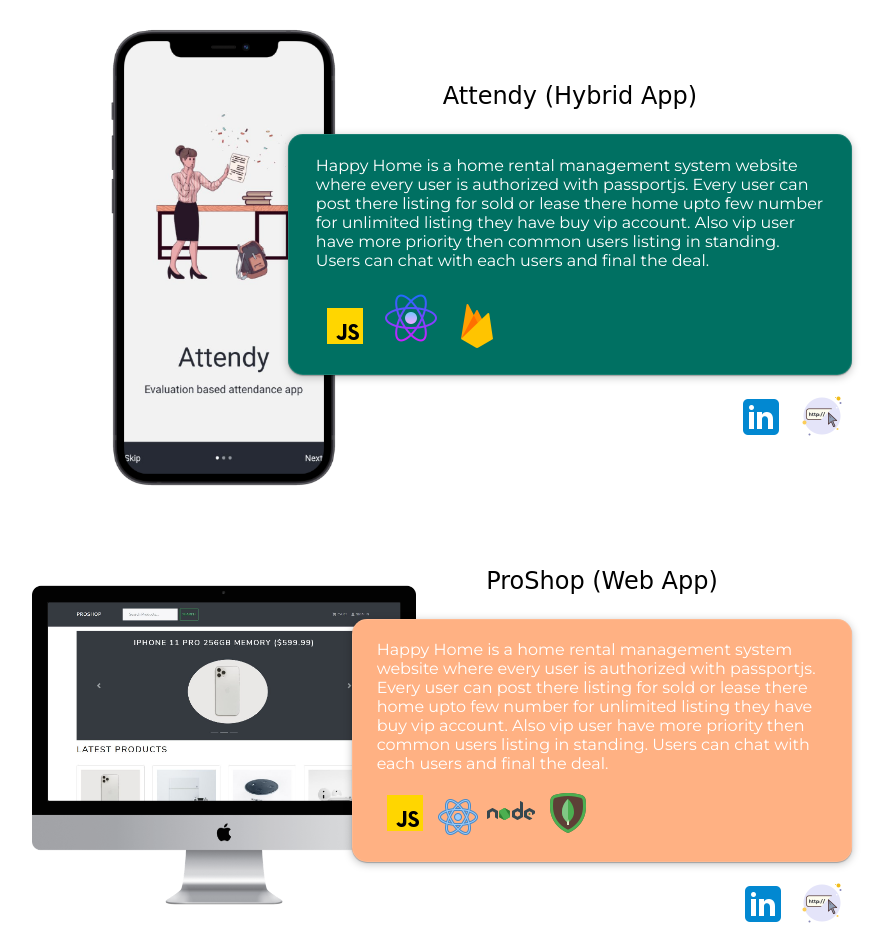
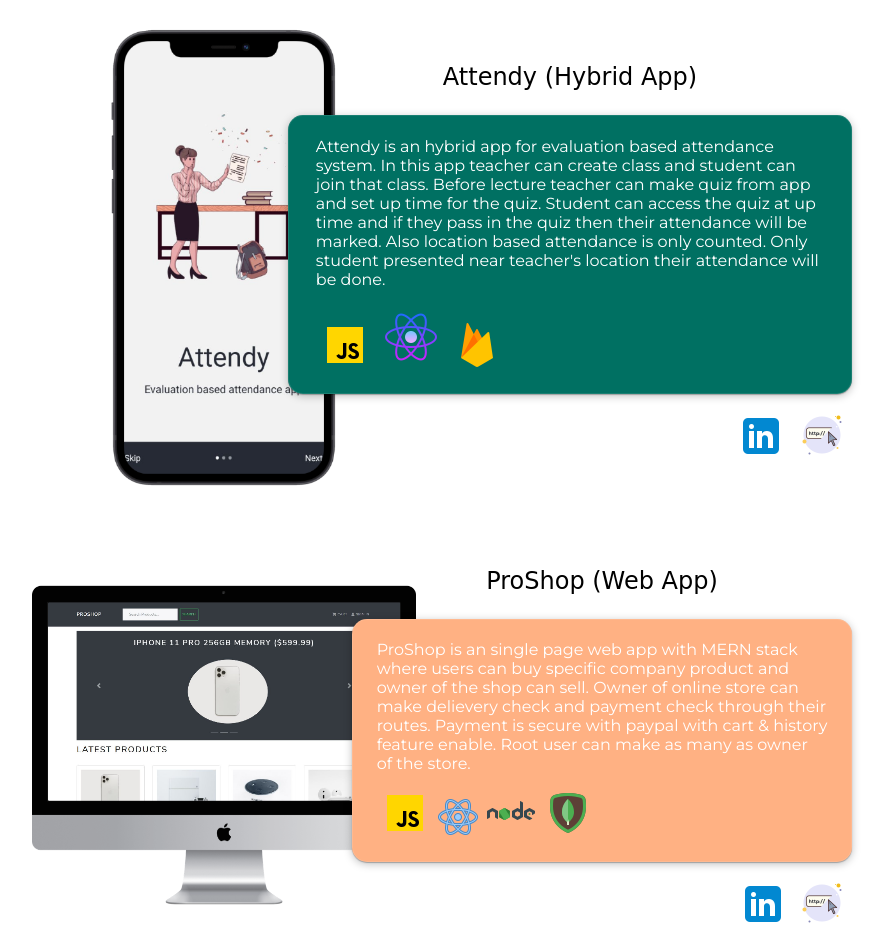
Before and after one commit to AbhishekJoshi93/AbhishekJoshi, a plain HTML site: page index.html in a window 1280 px wide. Shown: the part 1240-2191 px from the top of the page, without its empty margins (230-1117 px from the left). Drawn offline with nearby package versions, Linux system fonts and the light colour scheme; a web font is replaced by a local one.

Commit message:
Portfolio

```diff
--- a/index.html
+++ b/index.html
@@ -358,7 +358,7 @@
                     </div>
                     <div class="fpBodyInner" id="id2">
                         <div class="fpbBody">
-                            <p>Happy Home is a home rental management system website where every user is authorized with passportjs. Every user can post there listing for sold or lease there home upto few number for unlimited listing they have buy vip account. Also vip user have more priority then common users listing in standing. Users can chat with each users and final the deal.</p>
+                            <p>Attendy is an hybrid app for evaluation based attendance system. In this app teacher can create class and student can join that class. Before lecture teacher can make quiz from app and set up time for the quiz. Student can access the quiz at up time and if they pass in the quiz then their attendance will be marked. Also location based attendance is only counted. Only student presented near teacher's location their attendance will be done.</p>
                         </div>
                         <div class="fpbTech">
                             <p><span><img src="./assets/js.png"></span><span><img src="./assets/rn.png"></span><span><img src="./assets/fire.png"></span></p>
@@ -381,7 +381,7 @@
                     </div>
                     <div class="fpBodyInner" id="id3">
                         <div class="fpbBody">
-                            <p>Happy Home is a home rental management system website where every user is authorized with passportjs. Every user can post there listing for sold or lease there home upto few number for unlimited listing they have buy vip account. Also vip user have more priority then common users listing in standing. Users can chat with each users and final the deal.</p>
+                            <p>ProShop is an single page web app with MERN stack where users can buy specific company product and owner of the shop can sell. Owner of online store can make delievery check and payment check through their routes. Payment is secure with paypal with cart & history feature enable. Root user can make as many as owner of the store.</p>
                         </div>
                         <div class="fpbTech">
                             <p><span><img src="./assets/js.png"></span><span><img src="./assets/rjs.png"></span><span><img src="./assets/node.png"></span><span><img src="./assets/mon.png"></span></p>
```
